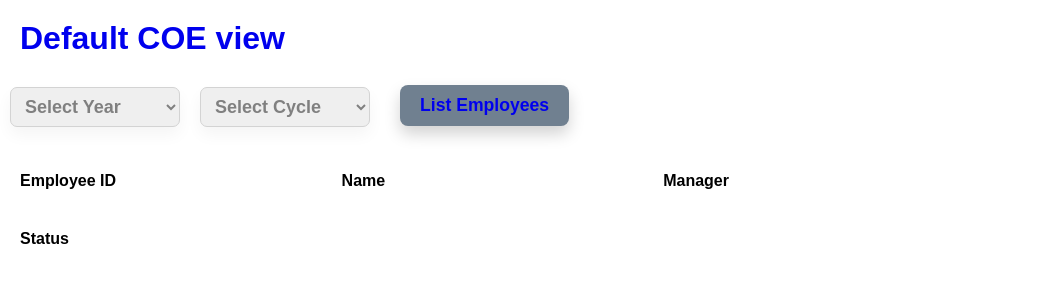
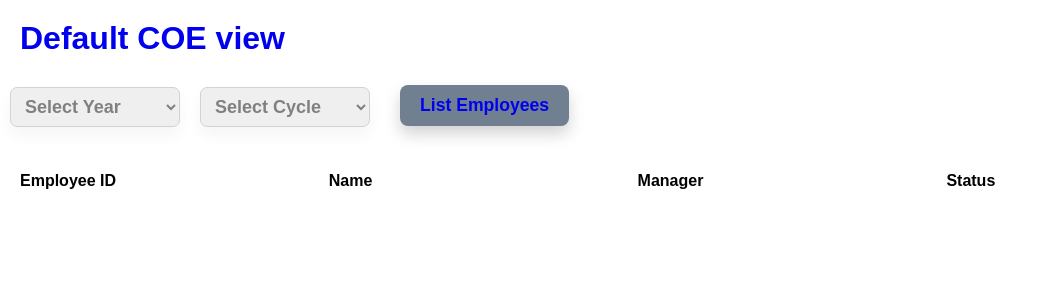
Before and after one commit to krits29/afour, a React (Create React App) app in the folder afour-erp-module/: page / in a window 1280 px wide. Shown: the top 300 px of the page, without its empty margins (0-1048 px from the left). Built offline with nearby package versions, Linux system fonts and the light colour scheme.

Commit message:
Added a collapsable with QuartersDisplay

```diff
--- a/afour-erp-module/src/App.css
+++ b/afour-erp-module/src/App.css
@@ -28,12 +28,18 @@ h1 {
 
 .column {
   float: left;
-  width: 22%;
+  width: 21%;
   margin: 20px;
 }
 
 .row {
   font-weight: bold;
+}
+
+.row:after {
+  content: "";
+  display: table;
+  clear: both;
 }
 
 select {
--- a/afour-erp-module/src/QuartersDisplay/QuartersDisplay.js
+++ b/afour-erp-module/src/QuartersDisplay/QuartersDisplay.js
@@ -2,6 +2,7 @@ import React, {Component} from 'react';
 import axios from "axios";
 import { Link } from "react-router-dom";
 import "../App.css";
+import Collapsible from "react-collapsible";
 
 class QuartersDisplay extends Component {
     state = {
@@ -25,11 +26,13 @@ class QuartersDisplay extends Component {
         if (this.props.match.params.eachId && this.state.allQuarters) {
             const style = {
                 backgroundColor: "lavender",
-                border: "2px solid lavender",
+                border: "2px solid lightgray",
                 width: "auto",
                 height: "auto",
                 clear: "both",
-                color: "#333333"
+                color: "#333333",
+                cursor: "pointer",
+                fontWeight: "lighter"
             };
 
             return(
@@ -40,14 +43,19 @@ class QuartersDisplay extends Component {
                         <div className="column">Quarter</div>
                         <div className="column">Name</div>
                         <div className="column">Rating</div>
+                        <div className="column" style = {{textDecoration: "underline", fontWeight: "lighter"}}>Avg Rating: {this.state.allQuarters.address.zipcode}</div>
                     </div>
-                    <div>Avg Rating: {this.state.allQuarters.address.zipcode}</div>
-                    <hr/>
-                    <div style = {style}>
-                        <p className = "column">{this.state.allQuarters.address.suite}</p>
-                        <p className = "column">{this.state.allQuarters.name}</p>
-                        <p className = "column">{this.state.allQuarters.address.zipcode}</p>
-                    </div>
+                    <br/>
+                    <br/>
+                    <Collapsible trigger = {
+                        <div style = {style} className = "row">
+                            <p className = "column">{this.state.allQuarters.address.suite}</p>
+                            <p className = "column">{this.state.allQuarters.name}</p>
+                            <p className = "column">{this.state.allQuarters.address.zipcode}</p>
+                        </div>
+                    }>
+                        <h1>Working! Need to style it now...</h1>
+                    </Collapsible>
                 </div>
             );
         }
```
